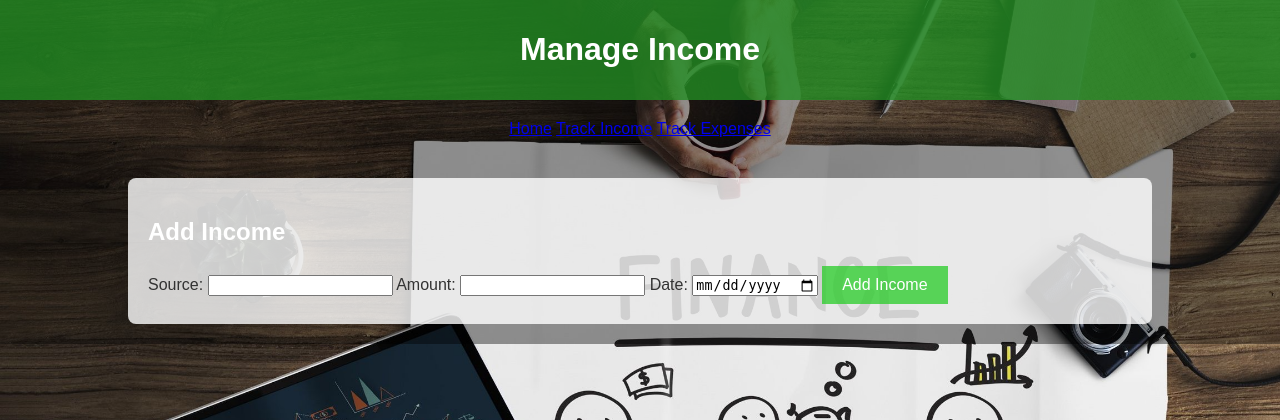
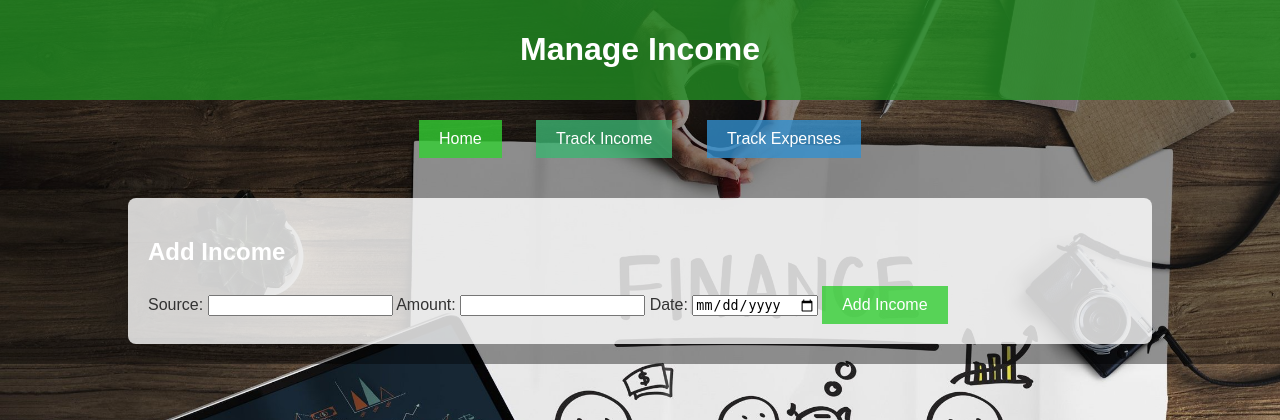
Before and after one commit to ditrungduong/personal-finance-web-app, a Flask app: page /income.html in a window 1280 px wide. Shown: the top 420 px of the page. Run offline with Flask 3, Linux system fonts and the light colour scheme.

Commit message:
Update Nav

```diff
--- a/templates/expenses.html
+++ b/templates/expenses.html
@@ -9,9 +9,9 @@
         <h1>Manage Expenses</h1>
     </header>
     <nav>
-        <a href="/">Home</a>
-        <a href="income.html">Track Income</a>
-        <a href="expenses.html">Track Expenses</a>
+        <button id="nav-home" onclick="location.href='/'">Home</button>
+        <button class="nav-track-income" onclick="location.href='/income.html'">Track Income</button>
+        <button class="nav-track-expenses" onclick="location.href='/expenses.html'">Track Expenses</button>
     </nav>
     <div class="container">
         <section>
--- a/templates/income.html
+++ b/templates/income.html
@@ -9,9 +9,9 @@
         <h1>Manage Income</h1>
     </header>
     <nav>
-        <a href="/">Home</a>
-        <a href="income.html">Track Income</a>
-        <a href="expenses.html">Track Expenses</a>
+        <button id="nav-home" onclick="location.href='/'">Home</button>
+        <button class="nav-track-income" onclick="location.href='/income.html'">Track Income</button>
+        <button class="nav-track-expenses" onclick="location.href='/expenses.html'">Track Expenses</button>
     </nav>
     <div class="container">
         <section>
--- a/templates/index.html
+++ b/templates/index.html
@@ -9,7 +9,7 @@
         <h1>Personal Finance Manager</h1>
     </header>
     <nav>
-        <button id="nav-home" onclick="location.href='/index.html'">Home</button>
+        <button id="nav-home" onclick="location.href='/'">Home</button>
         <button class="nav-track-income" onclick="location.href='/income.html'">Track Income</button>
         <button class="nav-track-expenses" onclick="location.href='/expenses.html'">Track Expenses</button>
     </nav>
```
